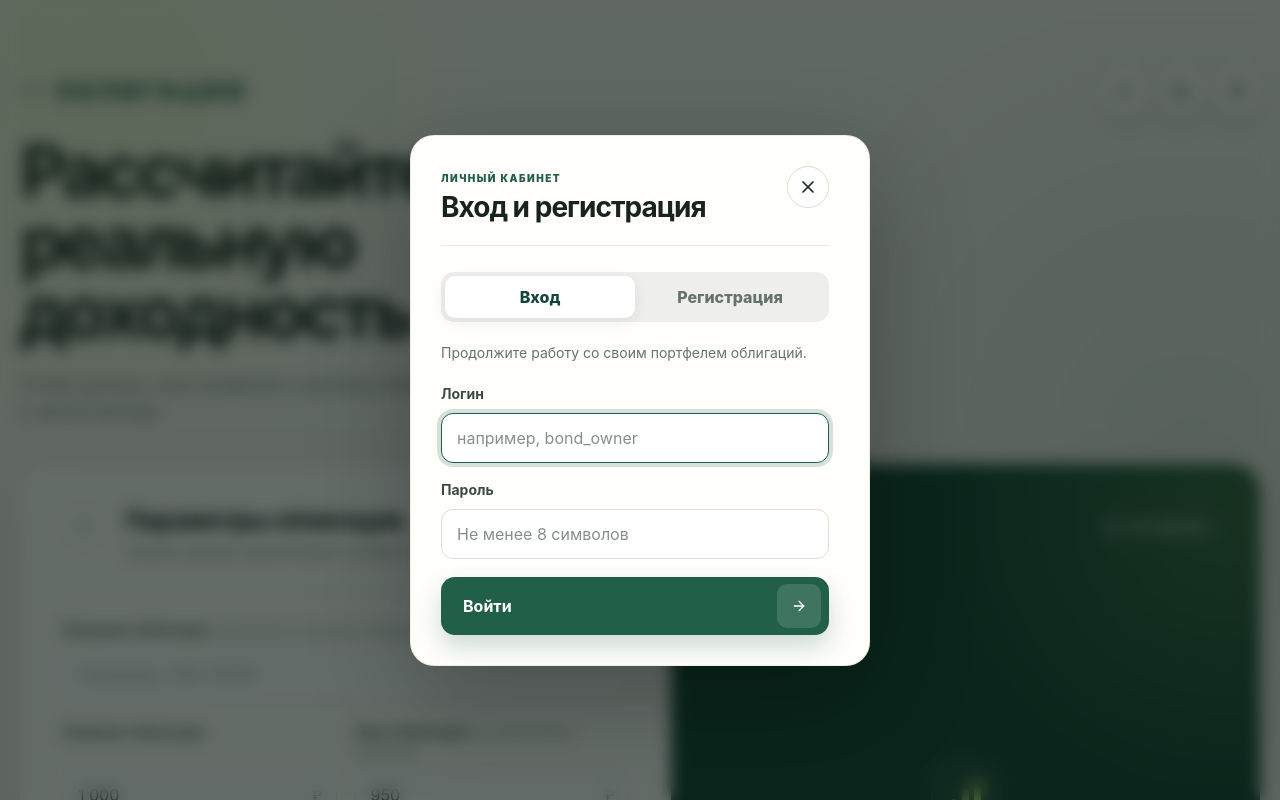
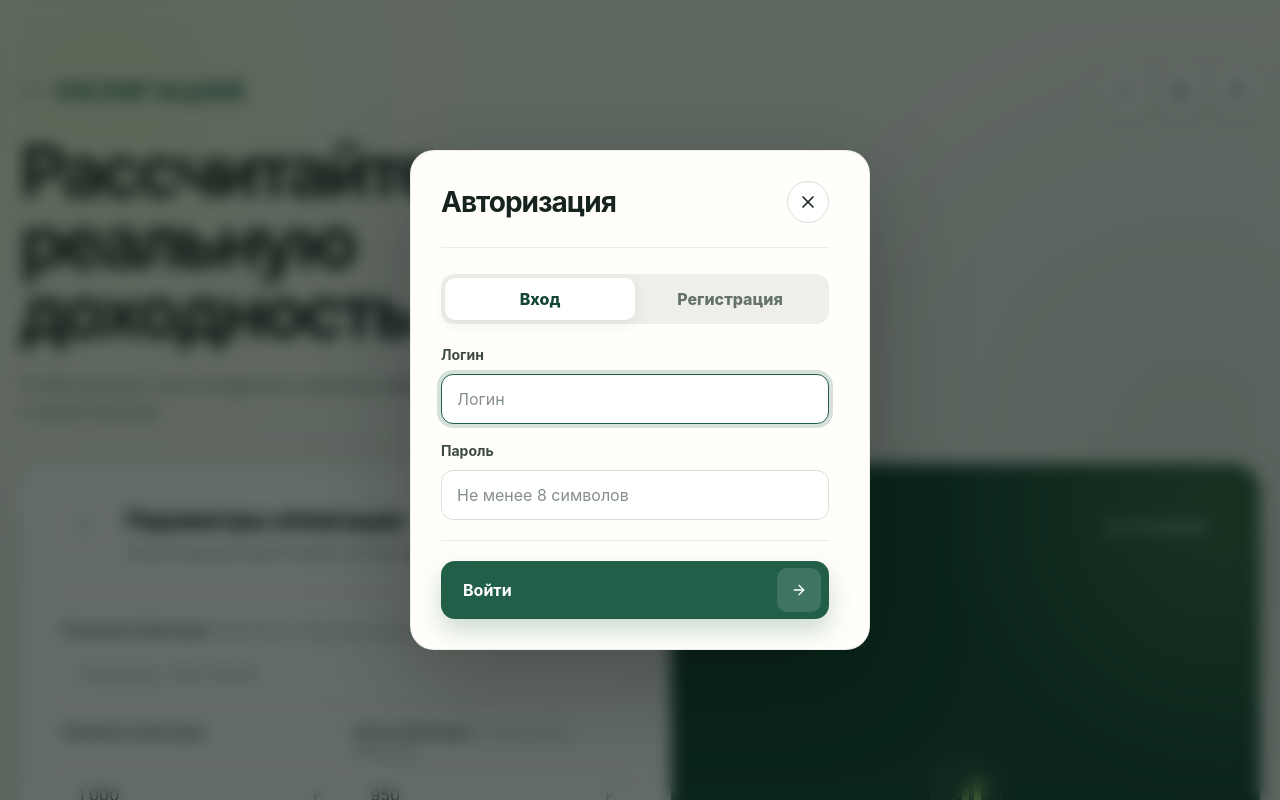
Before and after one commit to fil4tov/bond-calculator, a React (Vite) app in the folder frontend/: page / in a window 1280 px wide. Both pictures are taken after a click on the button 1237 px from the left and 91 px from the top of the page. Shown: the top 800 px of the page. Built offline with nearby package versions, Linux system fonts and the light colour scheme; no server answers.

Commit message:
refactor(auth): simplify authentication modal

```diff
--- a/frontend/src/widgets/SiteHeader/components/AuthModal/AuthModal.module.scss
+++ b/frontend/src/widgets/SiteHeader/components/AuthModal/AuthModal.module.scss
@@ -17,7 +17,11 @@
 }
 .tabs button[aria-selected='true'] { color: var(--segment-active-text); background: var(--segment-active); box-shadow: 0 4px 14px rgba(23, 35, 30, 0.08); }
 .tabs button:focus-visible { outline: 3px solid var(--focus-ring); outline-offset: 2px; }
-.intro { margin: 20px 0 0; color: var(--muted); font-size: 14px; line-height: 1.5; }
 .form { display: grid; gap: 18px; margin-top: 22px; }
+.actions {
+  margin-top: 2px;
+  padding-top: 20px;
+  border-top: 1px solid var(--divider);
+}
 .requestError { margin: -2px 0 0; padding: 11px 13px; border-radius: 10px; color: var(--loss); background: var(--loss-soft); font-size: 13px; line-height: 1.4; }
 .form button:disabled { cursor: wait; opacity: 0.7; }
--- a/frontend/src/widgets/SiteHeader/components/AuthModal/AuthModal.tsx
+++ b/frontend/src/widgets/SiteHeader/components/AuthModal/AuthModal.tsx
@@ -108,7 +108,7 @@ export function AuthModal({ onClose }: AuthModalProps) {
   });
 
   return (
-    <Modal title="Вход и регистрация" eyebrow="ЛИЧНЫЙ КАБИНЕТ" busy={isSubmitting} onClose={close} width="narrow">
+    <Modal title="Авторизация" busy={isSubmitting} onClose={close} width="narrow">
       <div className={styles.tabs} role="tablist" aria-label="Способ авторизации">
           <button
             ref={loginTabRef}
@@ -139,17 +139,11 @@ export function AuthModal({ onClose }: AuthModalProps) {
         role="tabpanel"
         aria-labelledby={`auth-${mode}-tab`}
       >
-        <p className={styles.intro}>
-          {mode === 'login'
-            ? 'Продолжите работу со своим портфелем облигаций.'
-            : 'Создайте аккаунт по логину и паролю — без почты и лишних шагов.'}
-        </p>
-
         <form ref={formRef} className={styles.form} noValidate onSubmit={submit}>
           <TextField
             label="Логин"
             autoComplete="username"
-            placeholder="например, bond_owner"
+            placeholder="Логин"
             error={errors.username?.message}
             {...register('username', usernameRules)}
           />
@@ -162,9 +156,11 @@ export function AuthModal({ onClose }: AuthModalProps) {
             {...register('password', passwordRules)}
           />
           {requestError ? <p className={styles.requestError} role="alert">{requestError}</p> : null}
-          <Button type="submit" trailingIcon={<FiArrowRight />} disabled={isSubmitting}>
-            {isSubmitting ? 'Подождите…' : mode === 'login' ? 'Войти' : 'Создать аккаунт'}
-          </Button>
+          <div className={styles.actions}>
+            <Button type="submit" trailingIcon={<FiArrowRight />} disabled={isSubmitting}>
+              {isSubmitting ? 'Подождите…' : mode === 'login' ? 'Войти' : 'Создать аккаунт'}
+            </Button>
+          </div>
         </form>
       </div>
     </Modal>
```
Also changed, not shown: 3 other files (tests, documents, lock files or other folders).
